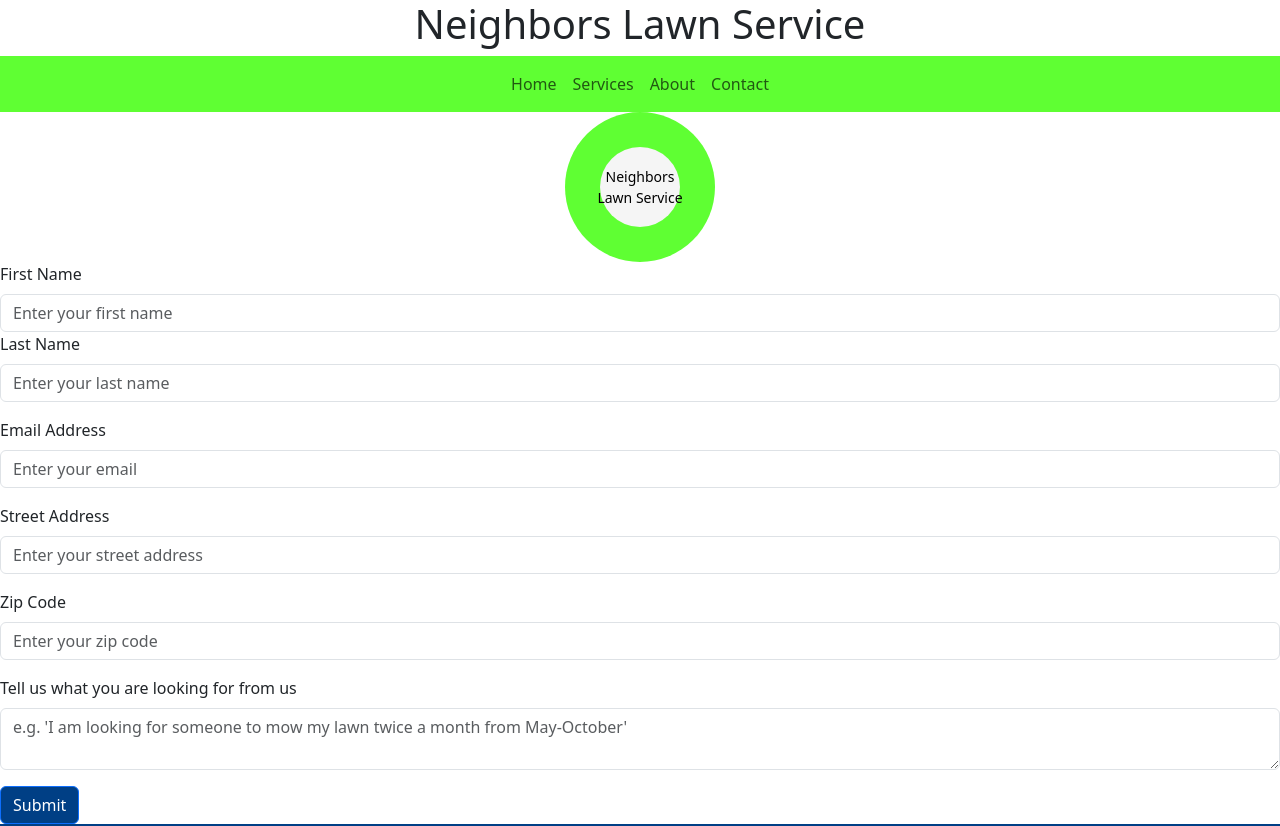
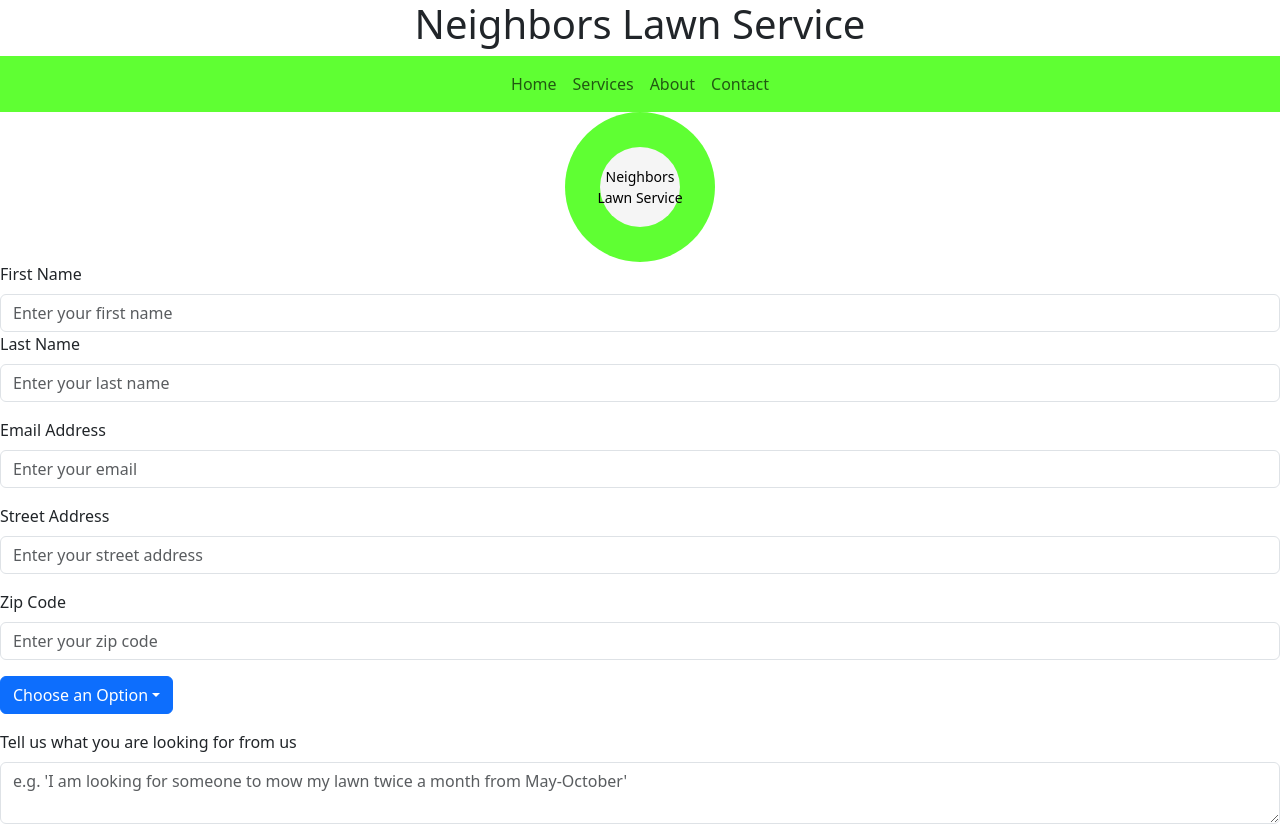
Before and after one commit to bneighbs6/b-neighborly-lawn, a React (Create React App) app: page /request-form in a window 1280 px wide. Shown: the top 826 px of the page. Built offline with nearby package versions, Linux system fonts and the light colour scheme; the HTML template or start-up script is replaced by a standard one.

Commit message:
Added choose_service option to form

```diff
--- a/src/Components/RequestForm.jsx
+++ b/src/Components/RequestForm.jsx
@@ -1,5 +1,5 @@
 import React, { useState } from "react";
-import { Button, Form } from "react-bootstrap";
+import { Button, Dropdown, Form } from "react-bootstrap";
 
 function RequestForm() {
   const initialFormState = {
@@ -13,6 +13,7 @@ function RequestForm() {
   };
 
   const [form, setForm] = useState({ ...initialFormState });
+  const [serviceChoice, setServiceChoice] = useState("");
 
   function handleSubmit(e) {
     e.preventDefault();
@@ -41,6 +42,11 @@ function RequestForm() {
 
   function handleZipCodeChange(e) {
     setForm({ ...form, zip_code: e.target.value })
+  }
+
+  function handleChooseServiceChange(eventKey) {
+    setServiceChoice(eventKey);
+    setForm({ ...form, choose_service: eventKey });
   }
 
   function handleRequestChange(e) {
@@ -100,6 +106,17 @@ function RequestForm() {
         ></Form.Control>
       </Form.Group>
       <Form.Group className="mb-3">
+        <Dropdown onSelect={handleChooseServiceChange}>
+          <Dropdown.Toggle as={Button}>
+               {serviceChoice || "Choose an Option"}
+          </Dropdown.Toggle>
+          <Dropdown.Menu>
+            <Dropdown.Item eventKey={"Lawn Mowing"}>Lawn Mowing</Dropdown.Item>
+            <Dropdown.Item eventKey={"Snow Shoveling"}>Snow Shoveling</Dropdown.Item>
+          </Dropdown.Menu>
+        </Dropdown>
+      </Form.Group>
+      <Form.Group className="mb-3">
         <Form.Label>Tell us what you are looking for from us</Form.Label>
         <Form.Control
           as="textarea"
```
